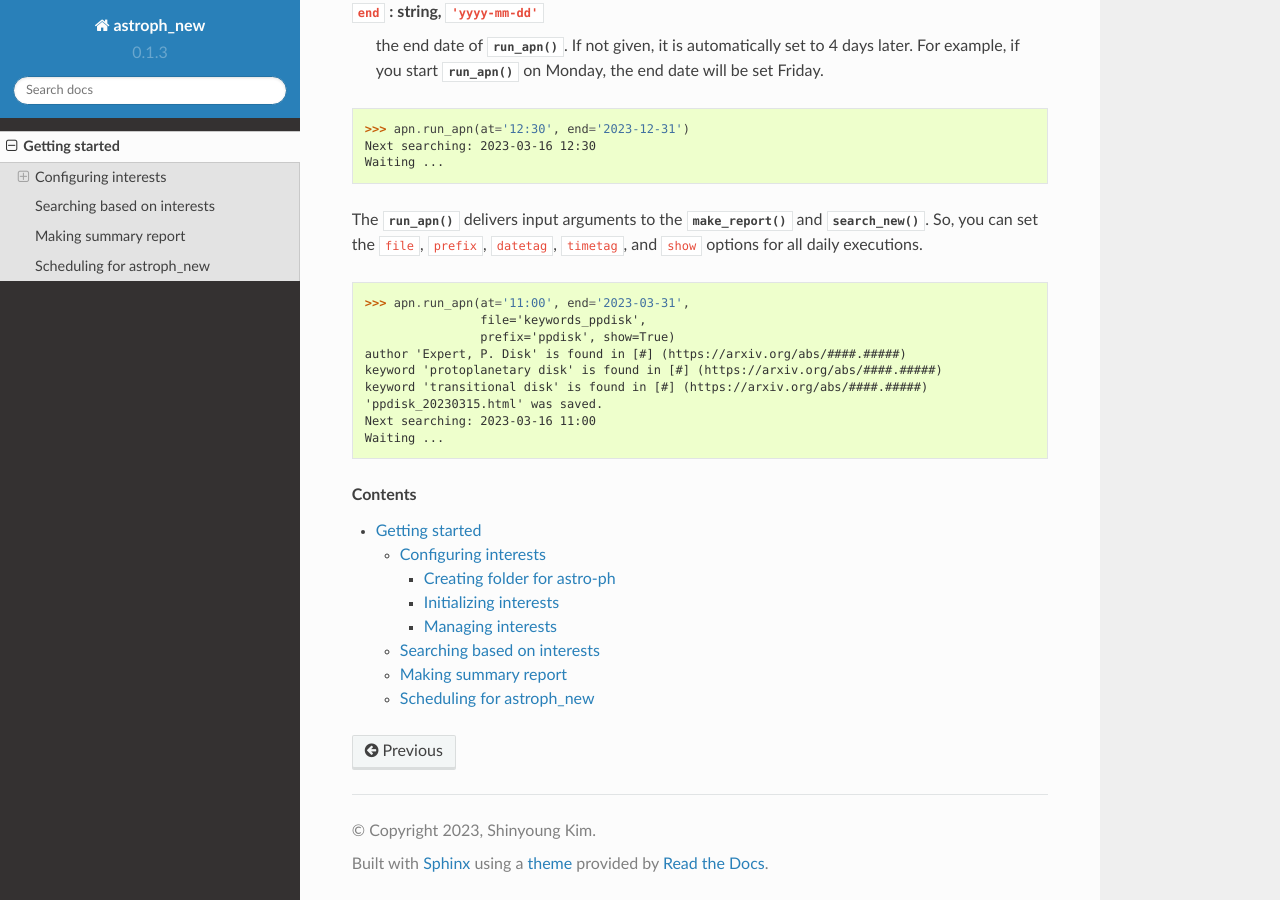
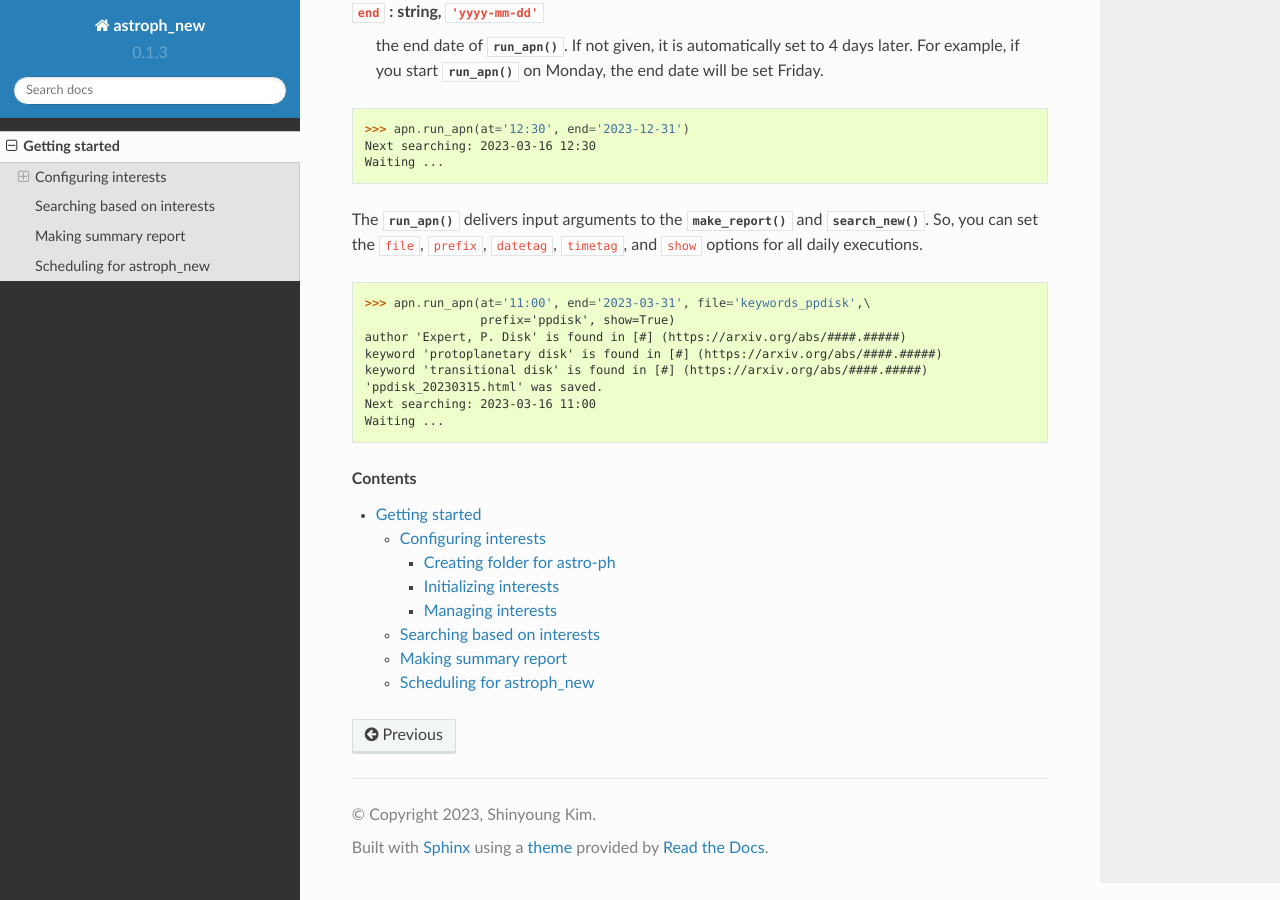
Before and after one commit to radioshiny/astroph_new, a Sphinx documentation site: the page built from docs/get_start.rst, in a window 1280 px wide and 900 px high, scrolled down 6461 px. Built offline with Sphinx 7.4.7 and the Read the Docs theme 2.0.0, drawn with Linux system fonts in a browser that asks for light colours.

Commit message:
update docs

```diff
--- a/docs/get_start.rst
+++ b/docs/get_start.rst
@@ -313,8 +313,7 @@ The :func:`run_apn` delivers input arguments to the :func:`make_report` and
 :func:`search_new`. So, you can set the ``file``, ``prefix``, ``datetag``,
 ``timetag``, and ``show`` options for all daily executions.
 
->>> apn.run_apn(at='11:00', end='2023-03-31',
-                file='keywords_ppdisk',
+>>> apn.run_apn(at='11:00', end='2023-03-31', file='keywords_ppdisk',\
                 prefix='ppdisk', show=True)
 author 'Expert, P. Disk' is found in [#] (https://arxiv.org/abs/####.#####)
 keyword 'protoplanetary disk' is found in [#] (https://arxiv.org/abs/####.#####)
```
